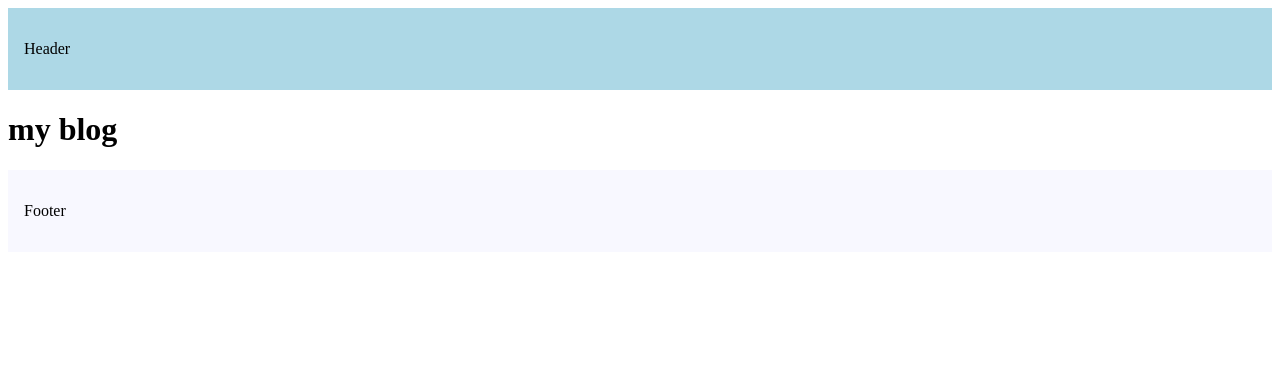
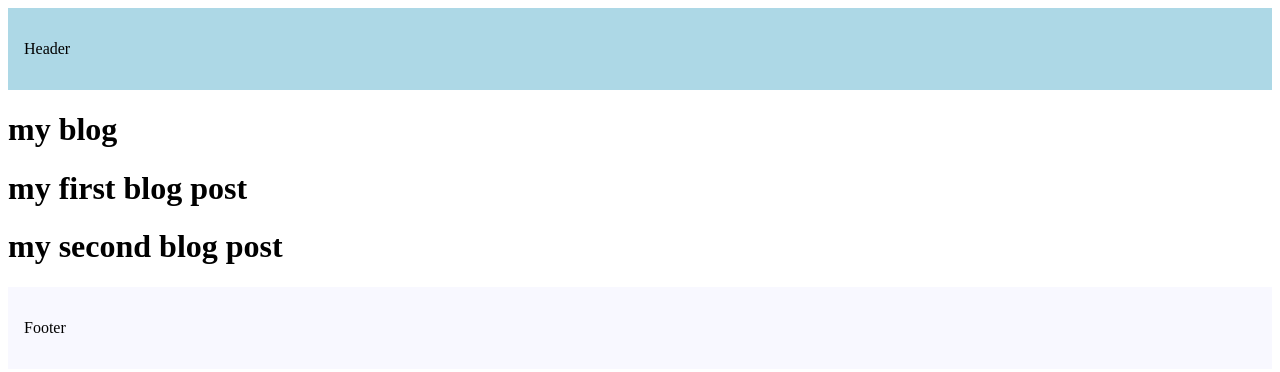
Before and after one commit to Iswarya-Sunkara/App-Routing, a Next.js app: page /blog in a window 1280 px wide. Shown: the top 372 px of the page. Built offline with nearby package versions, Linux system fonts and the light colour scheme.

Commit message:
loading&streaming

```diff
--- a/src/app/blog/firstblog/page.tsx
+++ b/src/app/blog/firstblog/page.tsx
@@ -1,3 +1,4 @@
-export default function page(){
-    return <h1>my first blog post</h1>
+export default async function Firstblog(){
+    await new Promise((resolve) => setTimeout(resolve, 3000));
+    return <h1>my first blog post</h1>;
 }
--- a/src/app/blog/page.tsx
+++ b/src/app/blog/page.tsx
@@ -1,3 +1,17 @@
-export default function page(){
-    return <h1>my blog</h1>
+import { Suspense } from "react";
+import Firstblog from "./firstblog/page";
+import Secondblod from "./secondblog/page";
+export default async function Blog(){
+    await new Promise((resolve) => setTimeout(resolve, 2000));
+    return(
+        <>
+          <h1>my blog</h1>
+          <Suspense fallback={<p>1st blog details....</p>}>
+            <Firstblog />
+          </Suspense>
+          <Suspense fallback={<p>2nd blog details....</p>}>
+            <Secondblod />
+          </Suspense>
+        </>
+    )
 }
--- a/src/app/blog/secondblog/page.tsx
+++ b/src/app/blog/secondblog/page.tsx
@@ -1,3 +1,4 @@
-export default function page(){
+export default async function Secondblod(){
+    await new Promise((resolve) => setTimeout(resolve, 3000));
     return <h1>my second blog post</h1>
 }
```
Also changed, not shown: src/app/blog/loading.tsx (added, +7 -0 lines).
